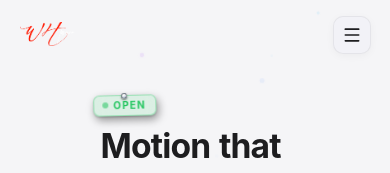
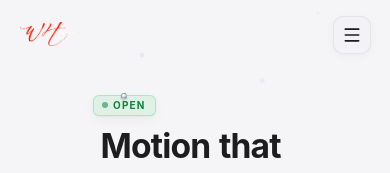
Before and after one commit to whtamim3-ship-it/whtamim.com, a React (Vite) app: page / in a window 390 px wide. Shown: the top 173 px of the page. Built offline with nearby package versions, Linux system fonts and the light colour scheme; a small style sheet from the web is missing.

Commit message:
feat: enhance UI, optimize assets, and fix contact
- Preload about section images to reduce layout shifts
- Add theme-aware background rendering for AboutSection
- Improve contact form sanitization and validation
- Refine hero "Open" badge animations and styling

```diff
--- a/index.html
+++ b/index.html
@@ -8,6 +8,12 @@
 
     <!-- Brand Logo Preload to eliminate layout shifts -->
     <link rel="preload" href="/logo.svg" as="image" type="image/svg+xml" />
+
+    <!-- About Section Background Images Preload -->
+    <link rel="preload" href="https://drive.google.com/uc?export=view&id=1Iw0TKqADERuDOqDo60bKzRBEWCIn-woJ" as="image" />
+    <link rel="preload" href="https://drive.google.com/uc?export=view&id=1t__vRPyKD3bVzCXagiT4rtoaL8FFyJs3" as="image" />
+    <link rel="preload" href="https://lh3.googleusercontent.com/d/1Iw0TKqADERuDOqDo60bKzRBEWCIn-woJ" as="image" />
+    <link rel="preload" href="https://lh3.googleusercontent.com/d/1t__vRPyKD3bVzCXagiT4rtoaL8FFyJs3" as="image" />
 
     <!-- Google Fonts: Poppins -->
     <link rel="preconnect" href="https://fonts.googleapis.com">
--- a/src/App.tsx
+++ b/src/App.tsx
@@ -218,7 +218,7 @@ export default function App() {
           />
 
           {/* About whtamim & Creative Philosophy */}
-          <AboutSection />
+          <AboutSection theme={theme} />
 
           {/* Frequently Asked Questions (FAQ) Accordion */}
           <FaqSection onOpenEstimator={() => setEstimatorOpen(true)} />
--- a/src/components/Hero.tsx
+++ b/src/components/Hero.tsx
@@ -56,8 +56,8 @@ export const Hero: React.FC<HeroProps> = () => {
             className="main-heading text-3xl sm:text-4xl md:text-5xl lg:text-6xl font-bold tracking-tight leading-[1.04] text-[#1D1D1F] dark:text-white max-w-4xl mb-3.5 relative"
           >
             <motion.span variants={wordRevealVariants} className="relative inline-block mr-[0.26em]">
-              <span className="hero-pinned-badge" title="Open for projects">
-                <span className="w-1.5 h-1.5 rounded-full bg-[#22c55e] animate-pulse shrink-0" />
+              <span className="open-badge hero-pinned-badge" data-tooltip="Accepting New Projects">
+                <span className="w-1.5 h-1.5 rounded-full bg-[#15803d] dark:bg-[#22c55e] open-badge-dot animate-pulse shrink-0" />
                 <span>OPEN</span>
               </span>
               Motion
@@ -119,8 +119,8 @@ export const Hero: React.FC<HeroProps> = () => {
           className="main-heading font-coolvetica text-[22px] sm:text-[24px] font-normal tracking-tight leading-[1.06] text-[#1D1D1F] dark:text-white w-[92%] max-w-xs mx-auto mb-2.5 text-center relative"
         >
           <motion.span variants={wordRevealVariants} className="relative inline-block mr-[0.26em]">
-            <span className="hero-pinned-badge" title="Open for projects">
-              <span className="w-1.5 h-1.5 rounded-full bg-[#22c55e] animate-pulse shrink-0" />
+            <span className="open-badge hero-pinned-badge" data-tooltip="Accepting New Projects">
+              <span className="w-1.5 h-1.5 rounded-full bg-[#15803d] dark:bg-[#22c55e] open-badge-dot animate-pulse shrink-0" />
               <span>OPEN</span>
             </span>
             Motion
--- a/src/index.css
+++ b/src/index.css
@@ -1532,55 +1532,63 @@ header img,
   color: #71717a;
 }
 
-/* Pinned Dangling Open Badge Animation & Styles */
+/* পিন হওয়ার স্পেশাল মোশন এনিমেশন */
 @keyframes pinDrop {
   0% {
     opacity: 0;
-    transform: translateY(-24px) rotate(-16deg) scale(0.92);
-  }
-  40% {
+    transform: translateY(-40px) scale(1.1); /* একটু বড় হয়ে উপর থেকে আসবে */
+  }
+  50% {
     opacity: 1;
-    transform: translateY(3px) rotate(10deg) scale(1.02);
-  }
-  65% {
-    transform: translateY(-1px) rotate(-8deg) scale(1);
-  }
-  85% {
-    transform: translateY(0) rotate(5deg) scale(1);
+    transform: translateY(10px) scale(0.95); /* নিচে এসে একটু স্কুইজ হবে (overshoot) */
+  }
+  75% {
+    transform: translateY(-5px) scale(1.02); /* আবার হালকা উপরে উঠবে */
   }
   100% {
     opacity: 1;
-    transform: translateY(0) rotate(4deg) scale(1);
-  }
-}
-
-@keyframes dangle {
+    transform: translateY(0) scale(1); /* একদম পারফেক্ট জায়গায় সেটেল হবে */
+  }
+}
+
+/* ককর্বোর্ডে পিন নাড়ার ফিজিক্যাল সুইং/উইগল মোশন */
+@keyframes pinWiggle {
   0% {
-    transform: rotate(4deg);
-  }
-  50% {
+    transform: rotate(0deg);
+  }
+  20% {
+    transform: rotate(-9deg);
+  }
+  40% {
+    transform: rotate(7deg);
+  }
+  60% {
     transform: rotate(-4deg);
   }
+  80% {
+    transform: rotate(1.8deg);
+  }
   100% {
-    transform: rotate(4deg);
-  }
-}
-
-.hero-pinned-badge {
+    transform: rotate(0deg);
+  }
+}
+
+/* ========================================================= */
+/* OPEN BADGE / HERO PINNED BADGE STYLING                    */
+/* ========================================================= */
+
+.hero-pinned-badge,
+.open-badge {
   position: absolute;
   top: -30px;
   left: -8px;
-  transform-origin: 50% -4px;
+  transform-origin: 50% -1px; /* পিভট পয়েন্ট পিনের মাঝখানে ফিক্সড */
   z-index: 15;
   display: inline-flex;
   align-items: center;
   gap: 5px;
-  background: rgba(34, 197, 94, 0.12);
-  border: 1px solid rgba(34, 197, 94, 0.35);
-  box-shadow: 2px 4px 8px rgba(0, 0, 0, 0.4), 0 1px 2px rgba(0, 0, 0, 0.2);
   padding: 3px 9px 3px 8px;
   border-radius: 6px;
-  color: #22c55e;
   font-family: ui-monospace, SFMono-Regular, Menlo, Monaco, Consolas, "Liberation Mono", "Courier New", monospace !important;
   font-size: 10px;
   font-weight: 700;
@@ -1588,13 +1596,48 @@ header img,
   backdrop-filter: blur(8px);
   -webkit-backdrop-filter: blur(8px);
   white-space: nowrap;
-  animation: pinDrop 0.85s cubic-bezier(0.25, 1, 0.5, 1) forwards, dangle 3.5s ease-in-out 0.85s infinite;
-  will-change: transform;
+  opacity: 0; /* পেজ লোডের শুরুতে লুকিয়ে রাখার জন্য */
+  animation: pinDrop 0.7s cubic-bezier(0.25, 1, 0.5, 1) forwards;
+  animation-delay: 0.2s; /* ওয়েবসাইট লোড হওয়ার ঠিক ০.২ সেকেন্ড পর পিন হবে */
+  will-change: transform, opacity;
   user-select: none;
+  cursor: pointer;
+  transition: box-shadow 0.25s ease, background-color 0.25s ease;
+}
+
+/* হোভারে কর্কবোর্ডে ঝোলানো পিনের সুইং/উইগল এফেক্ট */
+.hero-pinned-badge:hover,
+.open-badge:hover {
+  animation: pinWiggle 0.65s cubic-bezier(0.36, 0.07, 0.19, 0.97) both;
+}
+
+/* Light Mode: Ultra-minimal, crisp, delicate styling without heavy shadows */
+html:not(.dark) .hero-pinned-badge,
+html:not(.dark) .open-badge,
+:root:not(.dark) .hero-pinned-badge,
+:root:not(.dark) .open-badge,
+.light-mode .hero-pinned-badge,
+.light-mode .open-badge {
+  background: rgba(34, 197, 94, 0.1);
+  border: 1px solid rgba(34, 197, 94, 0.25);
+  box-shadow: 0px 4px 12px rgba(0, 0, 0, 0.04), 0 1px 3px rgba(34, 197, 94, 0.08);
+  color: #15803d;
+}
+
+/* Dark Mode: Glowing neon badge with subtle ambient dark shadow */
+html.dark .hero-pinned-badge,
+html.dark .open-badge,
+.dark .hero-pinned-badge,
+.dark .open-badge {
+  background: rgba(34, 197, 94, 0.12);
+  border: 1px solid rgba(34, 197, 94, 0.35);
+  box-shadow: 0 0 12px rgba(34, 197, 94, 0.25), 0 2px 6px rgba(0, 0, 0, 0.5);
+  color: #22c55e;
 }
 
 /* Metallic Pin at the top-center of the badge */
-.hero-pinned-badge::before {
+.hero-pinned-badge::before,
+.open-badge::before {
   content: '';
   position: absolute;
   top: -3.5px;
@@ -1604,7 +1647,81 @@ header img,
   height: 6px;
   border-radius: 50%;
   background: radial-gradient(circle at 35% 35%, #ffffff 0%, #cbd5e1 50%, #64748b 100%);
-  box-shadow: 0 1px 2px rgba(0, 0, 0, 0.5), inset 0 1px 1px rgba(255, 255, 255, 0.9);
-  border: 0.5px solid rgba(0, 0, 0, 0.35);
+  box-shadow: 0 1px 2px rgba(0, 0, 0, 0.2), inset 0 1px 1px rgba(255, 255, 255, 0.9);
+  border: 0.5px solid rgba(0, 0, 0, 0.2);
   z-index: 20;
 }
+
+html.dark .hero-pinned-badge::before,
+html.dark .open-badge::before,
+.dark .hero-pinned-badge::before,
+.dark .open-badge::before {
+  box-shadow: 0 1px 2px rgba(0, 0, 0, 0.6), inset 0 1px 1px rgba(255, 255, 255, 0.9);
+  border: 0.5px solid rgba(0, 0, 0, 0.4);
+}
+
+/* Light Mode Dot indicator */
+html:not(.dark) .open-badge .open-badge-dot,
+html:not(.dark) .hero-pinned-badge .open-badge-dot,
+:root:not(.dark) .open-badge .open-badge-dot,
+:root:not(.dark) .hero-pinned-badge .open-badge-dot,
+.light-mode .open-badge .open-badge-dot,
+.light-mode .hero-pinned-badge .open-badge-dot {
+  background-color: #15803d;
+}
+
+/* ========================================================= */
+/* CSS HOVER TOOLTIP FOR OPEN BADGE                          */
+/* ========================================================= */
+
+.hero-pinned-badge::after,
+.open-badge::after {
+  content: attr(data-tooltip);
+  position: absolute;
+  bottom: calc(100% + 9px);
+  left: 50%;
+  transform: translateX(-50%) translateY(4px) scale(0.95);
+  transform-origin: 50% 100%;
+  padding: 4px 10px;
+  border-radius: 6px;
+  font-family: ui-sans-serif, system-ui, -apple-system, BlinkMacSystemFont, "Segoe UI", Roboto, "Helvetica Neue", Arial, sans-serif;
+  font-size: 11px;
+  font-weight: 500;
+  letter-spacing: 0.01em;
+  text-transform: none;
+  white-space: nowrap;
+  pointer-events: none;
+  opacity: 0;
+  visibility: hidden;
+  transition: opacity 0.2s cubic-bezier(0.16, 1, 0.3, 1),
+              transform 0.2s cubic-bezier(0.16, 1, 0.3, 1),
+              visibility 0.2s;
+  z-index: 30;
+}
+
+/* Fallback tooltip content if data-tooltip attribute is omitted */
+.hero-pinned-badge:not([data-tooltip])::after,
+.open-badge:not([data-tooltip])::after {
+  content: 'Accepting New Projects';
+}
+
+/* Tooltip Reveal on Hover */
+.hero-pinned-badge:hover::after,
+.open-badge:hover::after {
+  opacity: 1;
+  visibility: visible;
+  transform: translateX(-50%) translateY(0) scale(1);
+}
+
+/* Light Mode Tooltip Theme */
+html:not(.dark) .hero-pinned-badge::after,
+html:not(.dark) .open-badge::after,
+:root:not(.dark) .hero-pinned-badge::after,
+:root:not(.dark) .open-badge::after,
+.light-mode .hero-pinned-badge::after,
+.light-mode .open-badge::after {
+  background: #18181b;
+  color: #ffffff;
+  border: 1px solid rgba(255, 255, 255, 0.1);
+  box-shadow: 0 4px 14px rgba(0, 0, 0, 0.18), 0 1px 3px rgba(0, 0, 0, 0.1);
+}
```
Also changed, not shown: src/components/AboutSection.tsx (+97 -51 lines), src/components/BlogModal.tsx (+52 -28 lines), src/components/ContactSection.tsx (+41 -14 lines).
